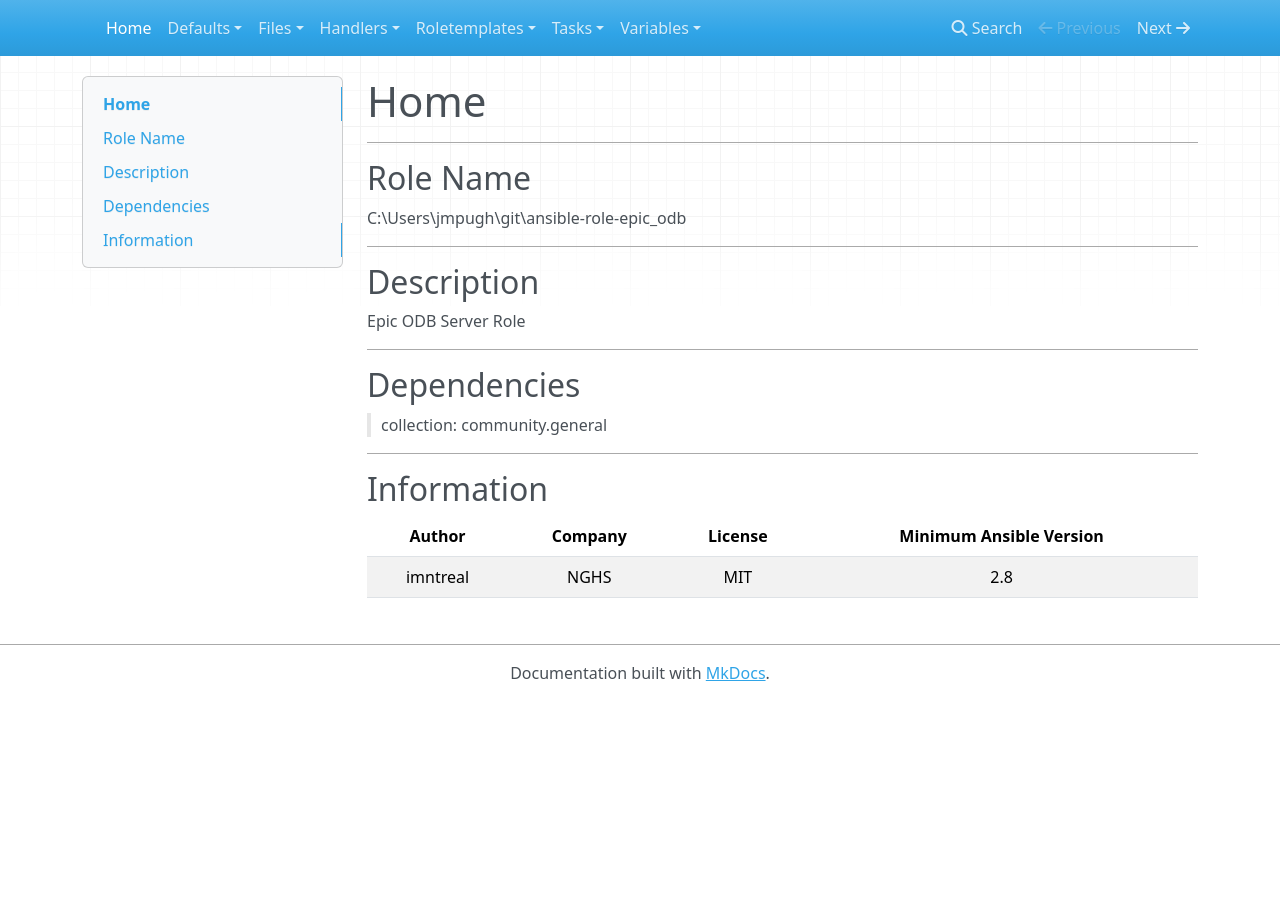
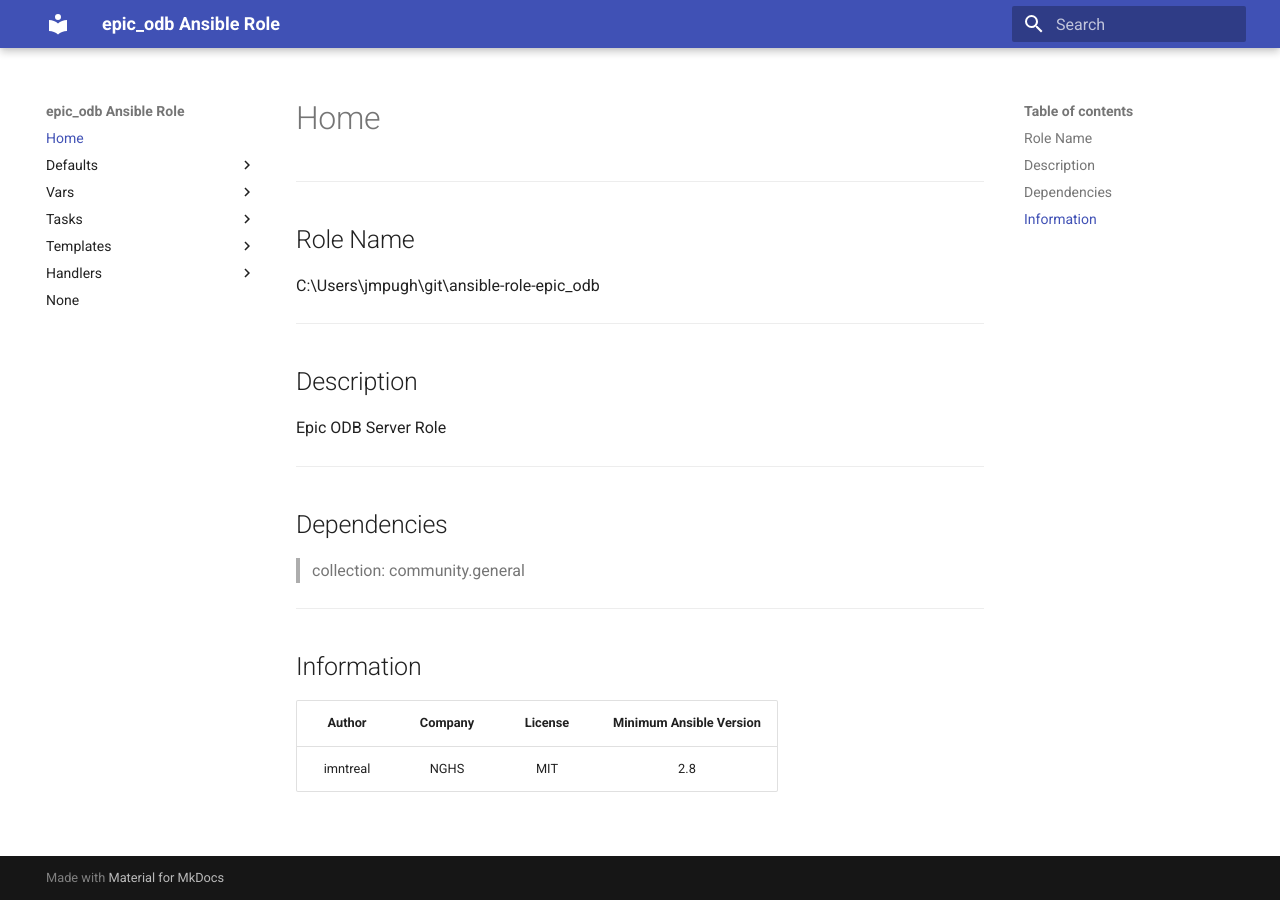
Before and after one commit to ImNtReal/ansible-role-epic_odb, an MkDocs documentation site: the page built from docs/index.md, in a window 1280 px wide. Built offline with MkDocs 1.6.1 and Material for MkDocs 9.7.7, drawn with Linux system fonts in a browser that asks for light colours; nearby versions of some CDN libraries; some of the changed lines change nothing that is shown.

Commit message:
expanding mkdocs.yml

```diff
--- a/mkdocs.yml
+++ b/mkdocs.yml
@@ -1,4 +1,29 @@
 ---
+site_name: epic_odb Ansible Role
+site_description: Ansible role to deploy Epic ODB servers
+theme:
+  name: material
+
 plugins:
   - search
   - mermaid2
+
+nav:
+  - index.md
+  - Defaults:
+    - defaults/main.md
+  - Vars:
+    - variables/main.md
+  - Tasks:
+    - tasks/flow.md
+    - tasks/main.md
+    - tasks/users.md
+    - tasks/file-system.md
+    - tasks/minio.md
+  - Templates:
+      - roletemplates/minio.env.j2.md
+      - roletemplates/minio.init.j2.md
+      - roletemplates/minio.service.j2.md
+  - Handlers:
+    - handlers/main.md
+  - appendix.md
```
